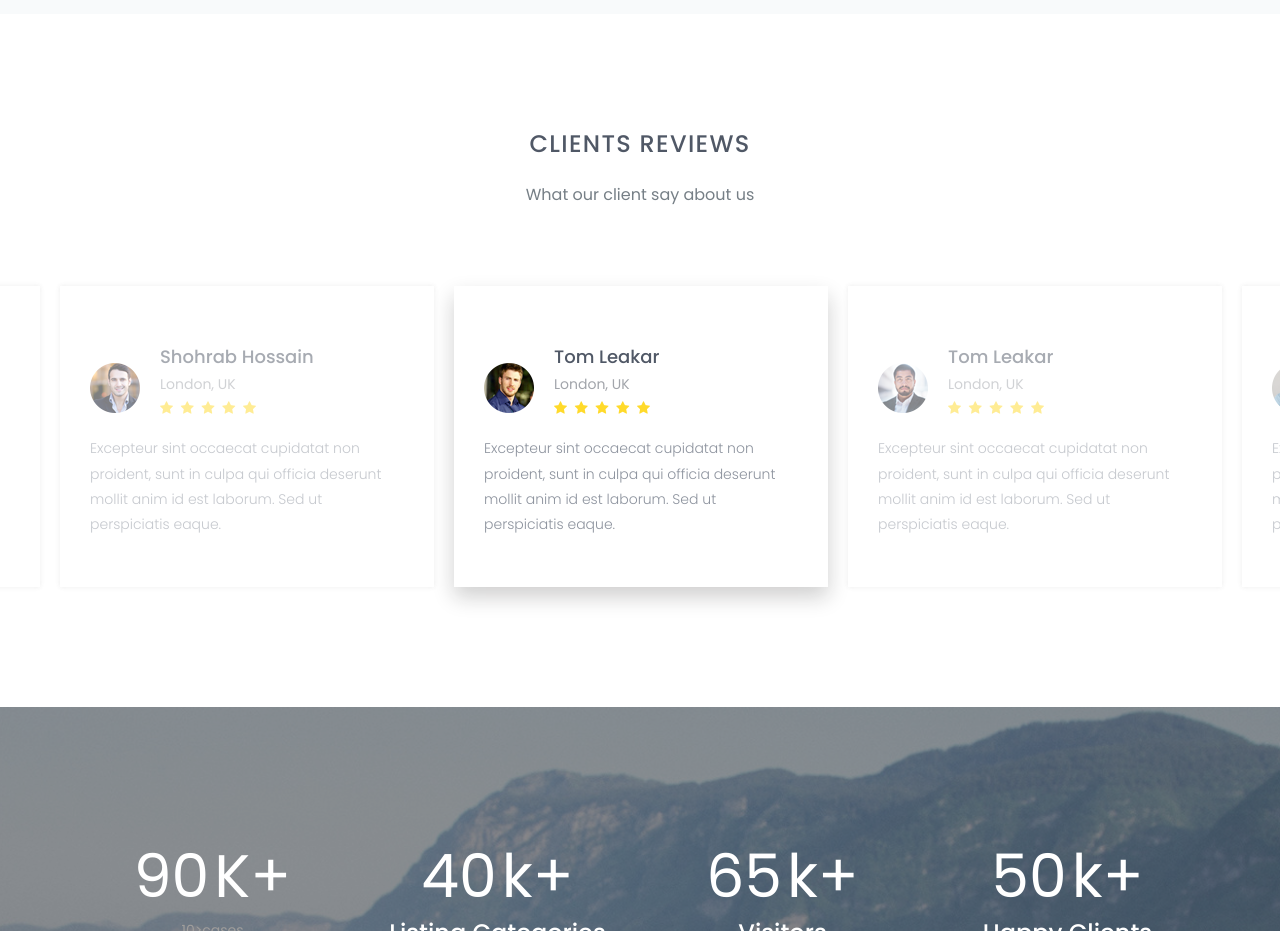
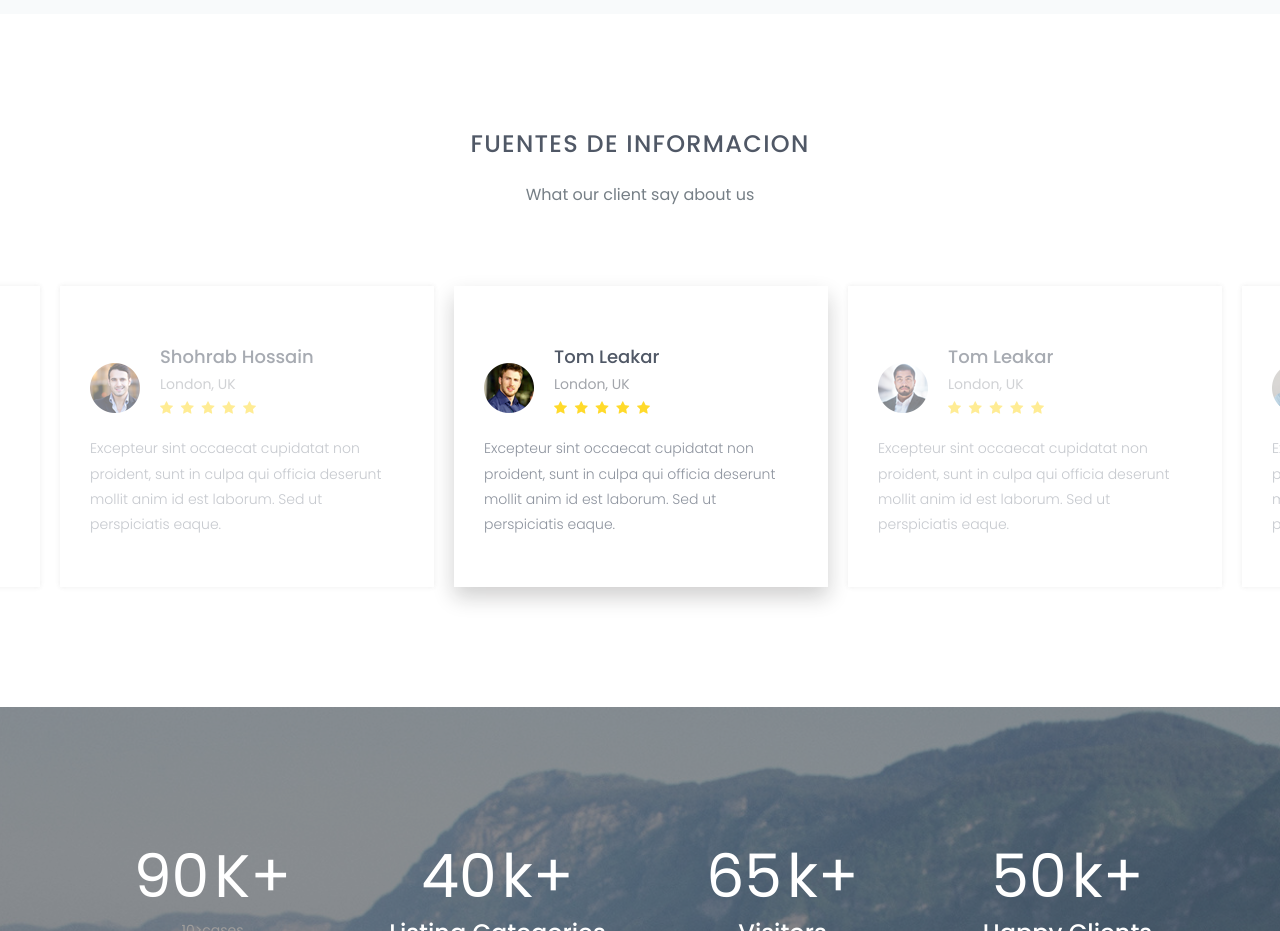
Before and after one commit to Victor-Grinan-Dev/feminicidios, a plain HTML site: page index.html in a window 1280 px wide. Shown: the part 3240-4171 px from the top of the page. Drawn offline with nearby package versions, Linux system fonts and the light colour scheme.

Commit message:
fuentes de informacion

```diff
--- a/index.html
+++ b/index.html
@@ -714,7 +714,7 @@
 		<!--reviews start -->
 		<section id="reviews" class="reviews">
 			<div class="section-header">
-				<h2>clients reviews</h2>
+				<h2>Fuentes de informacion</h2>
 				<p>What our client say about us</p>
 			</div><!--/.section-header-->
 			<div class="reviews-content">
```
